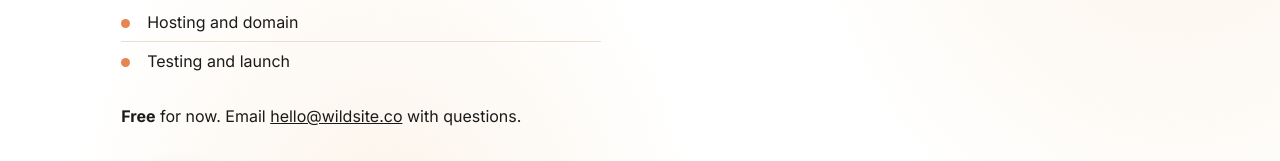
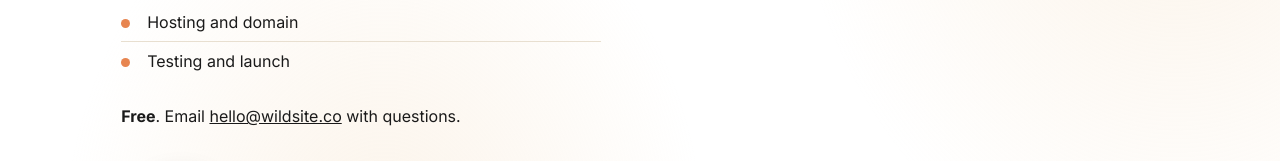
Before and after one commit to erinmarie716-del/wildsite, a plain HTML site: page claude-website-masterclass-sign-up.html in a window 1280 px wide. Shown: the part 1244-1405 px from the top of the page. Drawn offline with nearby package versions, Linux system fonts and the light colour scheme; a script that the page names is missing; a web font is replaced by a local one.

Commit message:
deply test

```diff
--- a/claude-website-masterclass-sign-up.html
+++ b/claude-website-masterclass-sign-up.html
@@ -118,7 +118,7 @@
           </ul>
         </div>
       </div>
-      <p class="note"><strong>Free</strong> for now. Email <a href="mailto:hello@wildsite.co">hello@wildsite.co</a> with questions.</p>
+      <p class="note"><strong>Free</strong>. Email <a href="mailto:hello@wildsite.co">hello@wildsite.co</a> with questions.</p>
       <img class="booking-portrait" src="assets/erin-marie-profile.webp" alt="Erin-Marie, Creative Director at Wildsite" loading="lazy" />
     </div>
     <div class="booking-embed booking-embed--signup">
```
